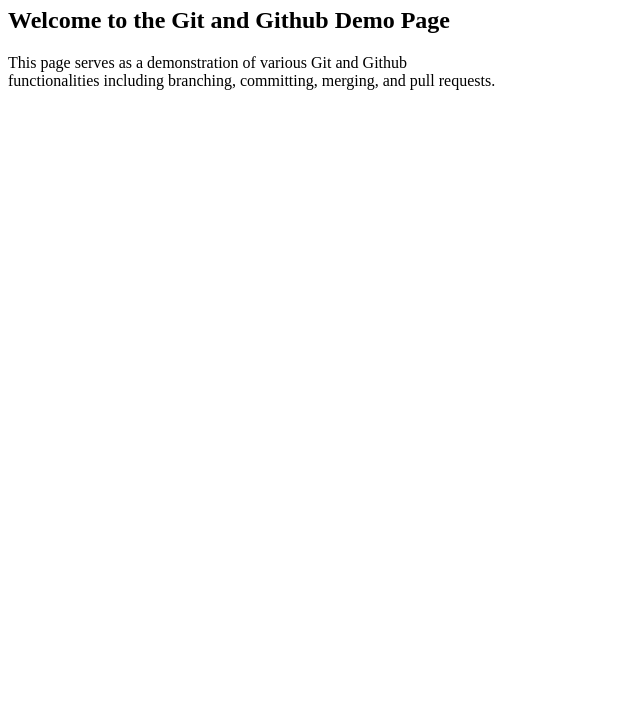
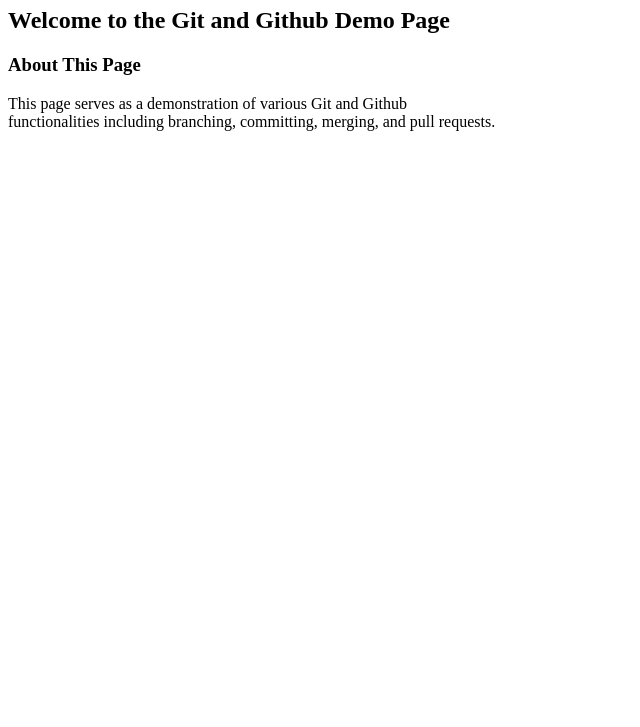
Before and after one commit to say33eed/my-second-git-repo, a plain HTML site: page index.html in a window 1280 px wide. Shown: the part 73-800 px from the top of the page, without its empty margins (0-640 px from the left). Drawn offline with Linux system fonts and the light colour scheme.

Commit message:
12:21PM;12/1/26

```diff
--- a/index.html
+++ b/index.html
@@ -8,6 +8,7 @@
 <body>
     <h1>Exploring Git and Github Functionalities</h1>
     <h2>Welcome to the Git and Github Demo Page</h2>
+    <h3>About This Page</h3>
     <p>This page serves as a demonstration of various Git and Github<br>functionalities including branching, committing, merging, and pull requests.</p>
 
 </body>
```
